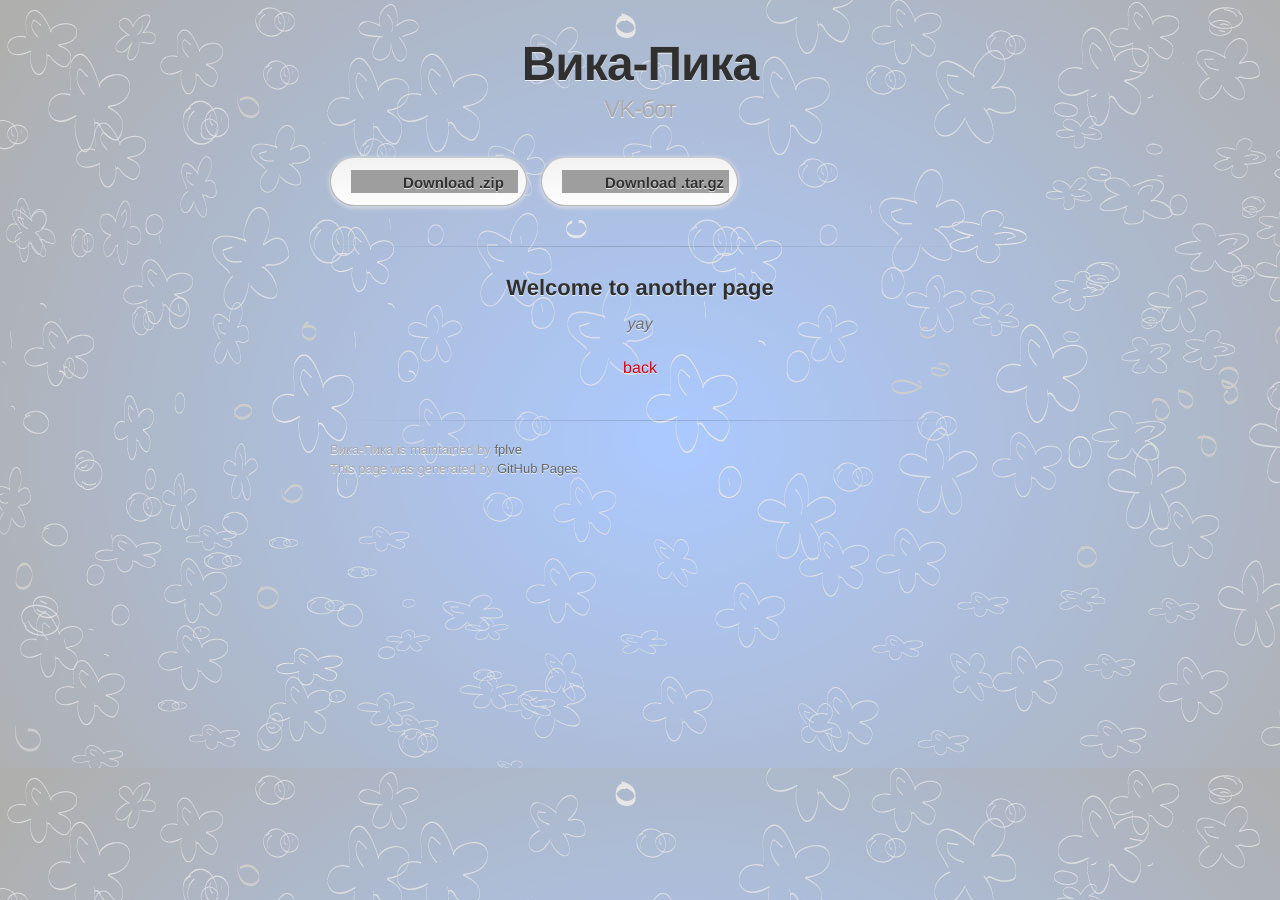
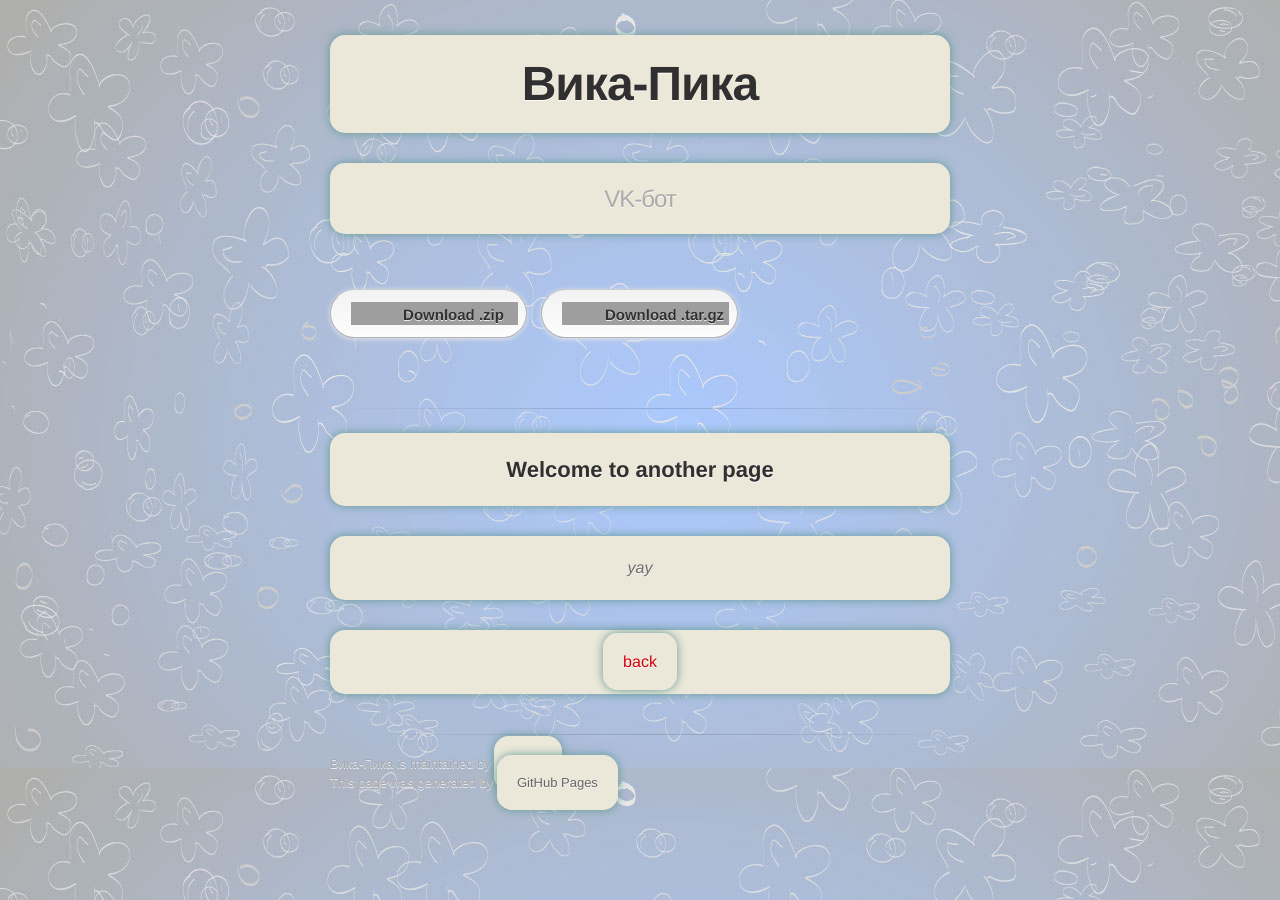
Before and after one commit to fplve/vika, a Jekyll site: the page built from another-page.md, in a window 1280 px wide. Built offline with Jekyll 4.4.1, drawn with Linux system fonts in a browser that asks for light colours; some web fonts are replaced; our own code applies the rules of GitHub Pages for plain Markdown files; grey boxes are pictures that could not be loaded.

Commit message:
проверочка

```diff
--- a/_sass/jekyll-theme-tactile.scss
+++ b/_sass/jekyll-theme-tactile.scss
@@ -247,6 +247,15 @@ h1 {
   font-size: 32px;
   text-align:  center;
   color: #303030;
+  background: #ebe8d9;
+	margin: 0 0 30px 0;
+	padding: 20px;
+	border-radius: 15px;
+	-moz-border-radius: 15px;
+	-webkit-border-radius: 15px;
+	box-shadow: 0 0 10px #629996;
+	-moz-box-shadow: 0 0 10px #629996;
+	-webkit-box-shadow: 0 0 10px #629996;
 }
 
 h2 {
@@ -255,6 +264,15 @@ h2 {
   font-weight: bold;
   color: #303030;
   text-align:  center;
+  background: #ebe8d9;
+	margin: 0 0 30px 0;
+	padding: 20px;
+	border-radius: 15px;
+	-moz-border-radius: 15px;
+	-webkit-border-radius: 15px;
+	box-shadow: 0 0 10px #629996;
+	-moz-box-shadow: 0 0 10px #629996;
+	-webkit-box-shadow: 0 0 10px #629996;
 }
 
 h3 {
@@ -263,6 +281,15 @@ h3 {
   font-weight: bold;
   color: #300b09;
   text-align:  center;
+  background: #ebe8d9;
+	margin: 0 0 30px 0;
+	padding: 20px;
+	border-radius: 15px;
+	-moz-border-radius: 15px;
+	-webkit-border-radius: 15px;
+	box-shadow: 0 0 10px #629996;
+	-moz-box-shadow: 0 0 10px #629996;
+	-webkit-box-shadow: 0 0 10px #629996;
 }
 
 h4 {
@@ -270,34 +297,88 @@ h4 {
   font-weight: bold;
   color: #303030;
   text-align:  center;
+  background: #ebe8d9;
+	margin: 0 0 30px 0;
+	padding: 20px;
+	border-radius: 15px;
+	-moz-border-radius: 15px;
+	-webkit-border-radius: 15px;
+	box-shadow: 0 0 10px #629996;
+	-moz-box-shadow: 0 0 10px #629996;
+	-webkit-box-shadow: 0 0 10px #629996;
 }
 
 h5 {
   font-size: 1em;
   color: #303030;
   text-align:  center;
+  background: #ebe8d9;
+	margin: 0 0 30px 0;
+	padding: 20px;
+	border-radius: 15px;
+	-moz-border-radius: 15px;
+	-webkit-border-radius: 15px;
+	box-shadow: 0 0 10px #629996;
+	-moz-box-shadow: 0 0 10px #629996;
+	-webkit-box-shadow: 0 0 10px #629996;
 }
 
 h6 {
   font-size: .8em;
   color: #303030;
   text-align:  center;
+  background: #ebe8d9;
+	margin: 0 0 30px 0;
+	padding: 20px;
+	border-radius: 15px;
+	-moz-border-radius: 15px;
+	-webkit-border-radius: 15px;
+	box-shadow: 0 0 10px #629996;
+	-moz-box-shadow: 0 0 10px #629996;
+	-webkit-box-shadow: 0 0 10px #629996;
 }
 
 p {
   margin-bottom: 20px;
   font-weight: 300;
   text-align:  center;
+  background: #ebe8d9;
+	margin: 0 0 30px 0;
+	padding: 20px;
+	border-radius: 15px;
+	-moz-border-radius: 15px;
+	-webkit-border-radius: 15px;
+	box-shadow: 0 0 10px #629996;
+	-moz-box-shadow: 0 0 10px #629996;
+	-webkit-box-shadow: 0 0 10px #629996;
 }
 
 a {
   text-decoration: none;
   text-align:  center;
+  background: #ebe8d9;
+	margin: 0 0 30px 0;
+	padding: 20px;
+	border-radius: 15px;
+	-moz-border-radius: 15px;
+	-webkit-border-radius: 15px;
+	box-shadow: 0 0 10px #629996;
+	-moz-box-shadow: 0 0 10px #629996;
+	-webkit-box-shadow: 0 0 10px #629996;
 }
 
 p a {
   font-weight: 400;
   text-align:  center;
+  background: #ebe8d9;
+	margin: 0 0 30px 0;
+	padding: 20px;
+	border-radius: 15px;
+	-moz-border-radius: 15px;
+	-webkit-border-radius: 15px;
+	box-shadow: 0 0 10px #629996;
+	-moz-box-shadow: 0 0 10px #629996;
+	-webkit-box-shadow: 0 0 10px #629996;
 }
 
 blockquote {
@@ -305,6 +386,15 @@ blockquote {
   margin-bottom: 20px;
   font-size: 1.6em;
   border-left: 10px solid #e9e9e9;
+  background: #ebe8d9;
+	margin: 0 0 30px 0;
+	padding: 20px;
+	border-radius: 15px;
+	-moz-border-radius: 15px;
+	-webkit-border-radius: 15px;
+	box-shadow: 0 0 10px #629996;
+	-moz-box-shadow: 0 0 10px #629996;
+	-webkit-box-shadow: 0 0 10px #629996;
 }
 
 ul li {
```
